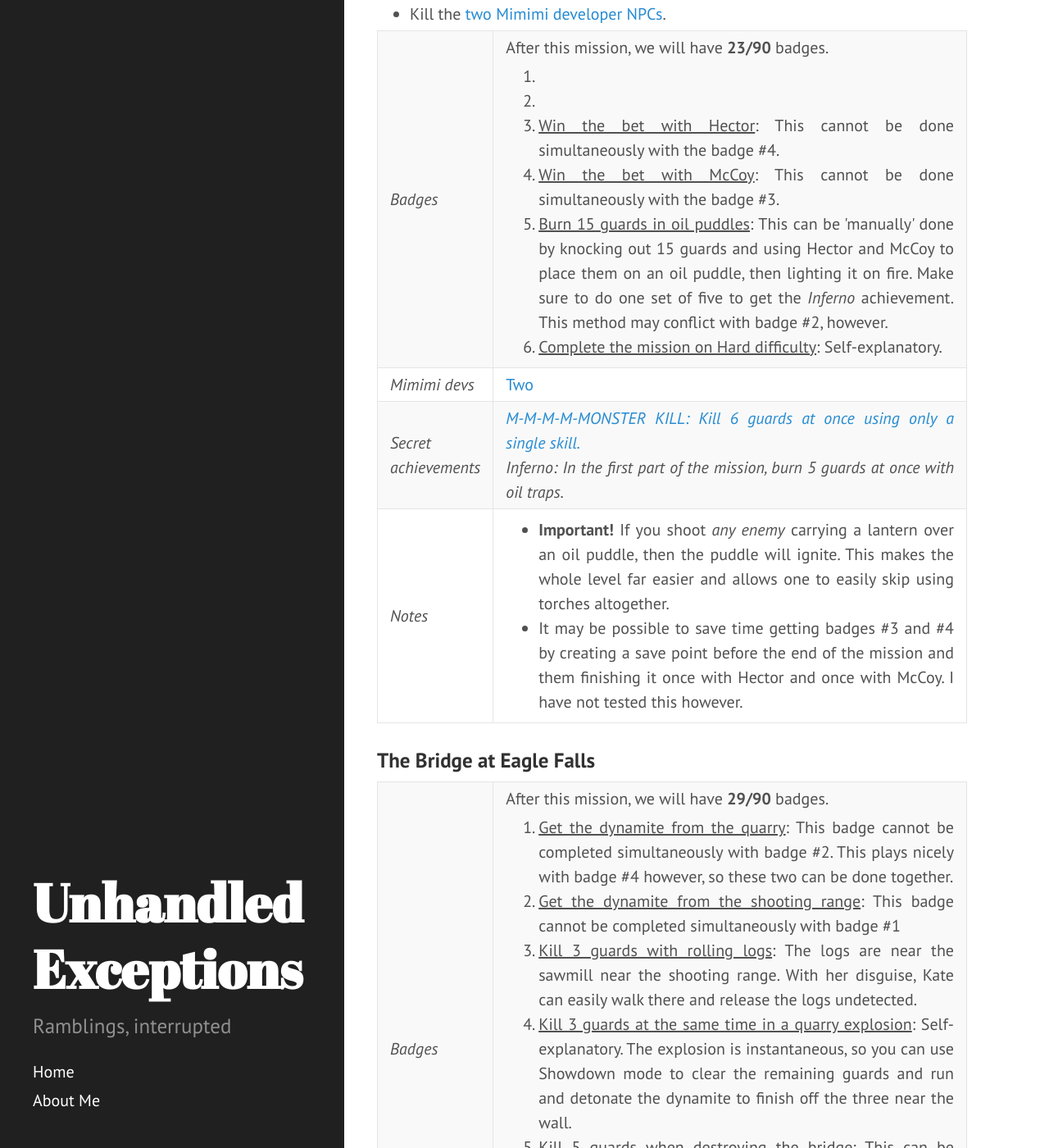
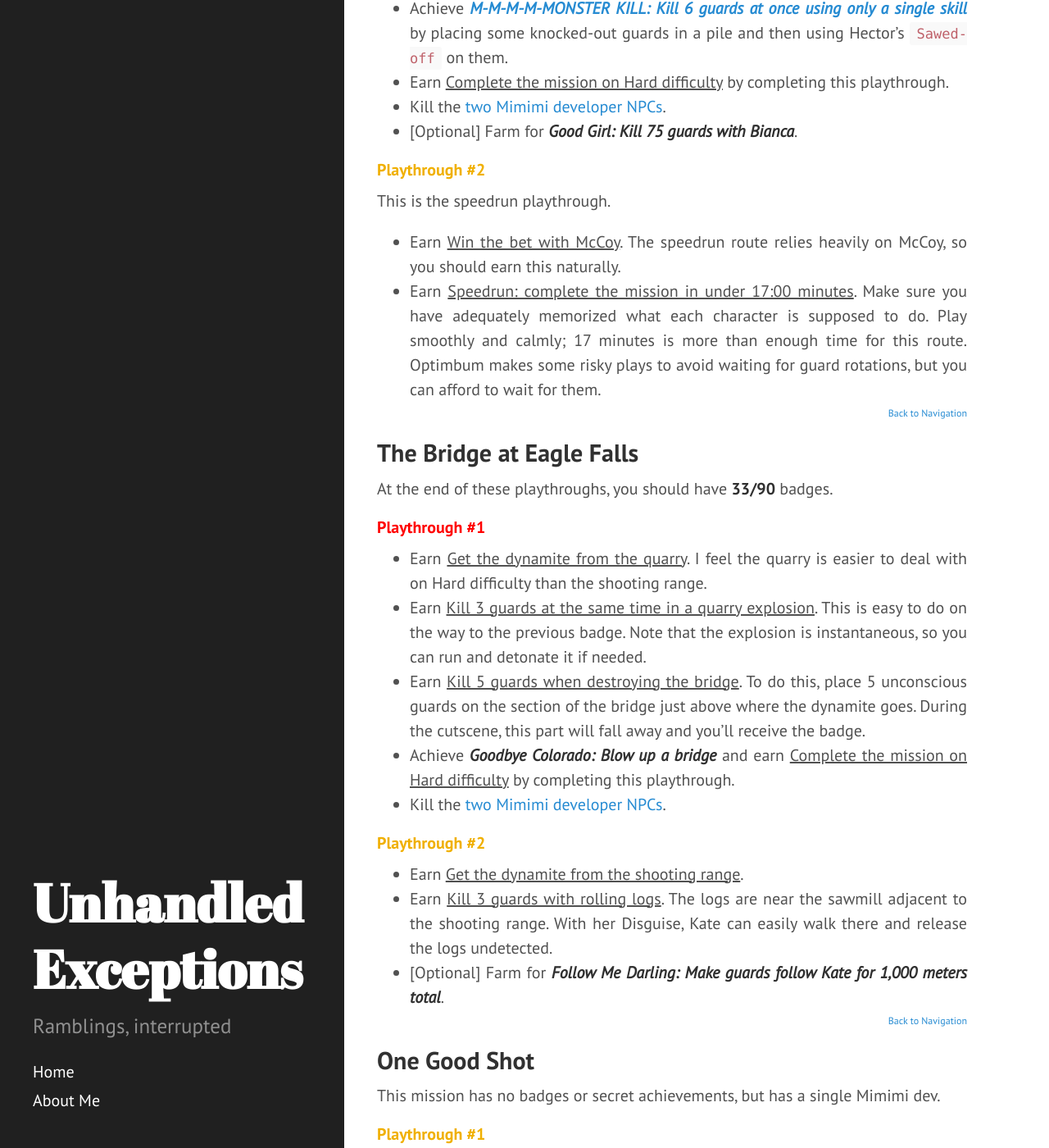
Before and after one commit to vedangnaik/vedangnaik.github.io, a Jekyll site: the page built from _posts/2021-04-28-hundred-percent-desperados.md, in a window 1280 px wide and 1400 px high, scrolled down 6162 px. Shown: the whole window at 82% size. Built offline with Jekyll 4.4.1, drawn with Linux system fonts in a browser that asks for light colours; some of the changed text lies outside the part shown.

Commit message:
Finished rewriting all of chapter 1

```diff
--- a/_posts/2021-04-28-hundred-percent-desperados.md
+++ b/_posts/2021-04-28-hundred-percent-desperados.md
@@ -30,7 +30,7 @@ With that in mind, let's begin. First, some terminology:
 
 As of the writing of this post, the base game on Steam has 36 achievements. Some of these can be contributed to from any mission (e.g. ***They Wear Red Bandanas: Kill 75 Long Coats***) while others can only be done on certain missions (e.g. ***Lost and Found: Return the money to the bank***). This guide will go through the main story on a playthrough-by-playthrough basis mainly focussing on the latter, with an emphasis on
 * ***Sheriff's Badge: Earn 90 badges***: 14 out of the 16 main story missions have eight badges each. This gives us a total of 112 badges, out of which we must earn 90. Not all of the badges are equally easy to earn however, so I have chosen what are, in my opinion, the easiest ones to get for each mission. Note that all of the fourteen missions have <u>Complete the mission on Hard difficulty.</u> and <u>Speedrun: Complete the mission in under xx:xx minutes</u>. I've elected to always do the former, and only include the latter if there is a suitably easy strategy.
-* ***Seasoned Bounty Hunter: Kill 15 of the hidden Mimimi devs*** and ***Veteran Bounty Hunter: Kill 31 hidden Mimimi devs***: The 'hidden Mimimi devs' are named NPCs which are found in out-of-the-way spots on most maps. [This guide](https://www.trueachievements.com/a298714/veteran-bounty-hunter-achievement) shows all of their locations.
+* ***Seasoned Bounty Hunter: Kill 15 of the hidden Mimimi devs*** and ***Veteran Bounty Hunter: Kill 31 hidden Mimimi devs***: The 'hidden Mimimi devs' are named NPCs which are found in out-of-the-way spots on most maps. [This guide](https://www.trueachievements.com/a298714/veteran-bounty-hunter-achievement) shows all of their locations. It suffices to just kill them and wait a few moments; you don't have to finish the mission to have the kill count.
 
 Each playthrough section will be coloured <span class="normal-difficulty">like so</span> if the difficulty is 'Normal' and <span class="hard-difficulty">like so</span> if the difficulty is 'Hard'. There will also be farming tips for some of the mission-agnostic achievements, if applicable. For these farming techniques, it suffices to create a quicksave just a second before the event, then reloading this over and over again until the desired number has been reached. For example, if farming for ***Doubletime: Kill 200 guards using Cooper's double shot***, use Showdown mode to make Cooper target two guards, then quicksave, then execute the action. After that, just reload the quicksave and execute it again over and over. Even though you're killing the same guards again and again, it still counts as separate kills in Steam achievements.
 
@@ -107,6 +107,7 @@ This section will focus on the other achievements, proceeding in a mission-by-mi
 This mission has no badges or Mimimi devs, but has a few secret achievements.
 
 <h4 class="normal-difficulty">Playthrough #1</h4>
+
 * Achieve ***[Lindberg and Hutch: Decide the outcome of a duel]("https://www.youtube.com/watch?v=esaBl_teFSI")***.
 * Achieve ***[Sorry, Dad!: Knock out your father]("https://www.youtube.com/watch?v=jWd_AASN5QE")***.
 
@@ -119,6 +120,7 @@ This mission has no badges or Mimimi devs, but has a few secret achievements.
 This is probably the easiest mission to complete in Desperado difficulty, so the last playthrough will focus on that. At the end of these playthroughs, you should have **7/90** badges.
 
 <h4 class="hard-difficulty">Playthrough #1</h4>
+
 * Achieve ***[The Picnic: Enjoy some cupcakes during a picnic](https://www.youtube.com/watch?v=esaBl_teFSI)***.
 * Shoot the first golden chicken for ***[Chicken Dinner: Kill all 3 golden chickens](https://guides.gamepressure.com/desperados-iii/guide.asp?ID=58096)***.
 * Earn <u>Save all groups of civilians</u>. This is straightforward, except for the last civilian being interrogated by Big Ann: you must move quickly to kill her before she kills him.
@@ -126,14 +128,15 @@ This is probably the easiest mission to complete in Desperado difficulty, so the
 * Earn <u>Kill 10 bandits using dynamite</u>. Just make sure to leave enough guards alive for this by the end.
 * Earn <u>Distract 3 bandits at the same time using Cooper's coin</u> by tossing a coin at the three bandits standing under the big rock.
 * Earn <u>Complete the mission on Hard difficulty</u> by completing this playthrough.
-* If necessary, farm for ***Doubletime: Kill 200 guards using Cooper's double shot*** and ***Damn Good Marksman: Snipe 50 guards with McCoy***.
+* [Optional] Farm for ***Doubletime: Kill 200 guards using Cooper's double shot*** and ***Damn Good Marksman: Snipe 50 guards with McCoy***.
 
 <h4 class="normal-difficulty">Playthrough #2</h4>
+
 * Earn <u>Don't save during the mission</u>. You can explicitly set the number of saves to 'None' in the difficulty options if you reflexively save like I do 😂. Go slowly and ensure that you can safely proceed. It's not the end of the run if you trigger an alert however: just wait it out.
-* Earn <u>Don't use firearms</u>. This is fairly straightforward. Rely on McCoy's `Bag` and Cooper's 'Knife'. Note that for pairs, Cooper can use `Knife` on one guard and immediately `Knockout` the other.
+* Earn <u>Don't use firearms</u>. This is fairly straightforward. Rely on McCoy's `Bag` and Cooper's `Knife`. Note that for pairs, Cooper can use `Knife` on one guard and immediately `Knockout` the other.
 
 <h4 style="color:purple">Playthrough #3</h4>
-* Play in 'Desperado' difficulty to earn ***Hardcore: Finish a mission on "Desperado" difficulty***.
+* Achieve ***Hardcore: Finish a mission on "Desperado" difficulty*** by completing this mission in 'Desperado' difficulty.
 
 <p style="text-align: right; font-size: 12px;">[Back to Navigation](#navigation)</p>
 
@@ -141,9 +144,10 @@ This is probably the easiest mission to complete in Desperado difficulty, so the
 
 
 ## Troublemakers in Flagstone
-This mission can actually be done quite quickly due to the interaction of guards and alerts with civil zones, so feel free to try out the speedrun badge. At the end of these playthroughs, you should have **14/90** badges.
+At the end of these playthroughs, you should have **14/90** badges.
 
 <h4 class="hard-difficulty">Playthrough #1</h4>
+
 * Earn <u>Make the deaths of 4 targets look like accidents</u>. To do so, poison Wild Marge, provoke the bull to kill Jarvis, drop the church bell onto The Duke, and drop the incomplete building wall onto McBane.
 * Earn <u>Bury Josh</u>. In the church area, there's a NPC named "Josh". After killing him, throw him into the open grave in the church courtyard to earn this.
 * Earn <u>Listen in on 10 private conversations</u>. The various conversations are marked by comic-book speech bubbles.
@@ -151,6 +155,7 @@ This mission can actually be done quite quickly due to the interaction of guards
 * Kill the [two Mimimi developer NPCs](https://www.trueachievements.com/a298714/veteran-bounty-hunter-achievement).
 
 <h4 class="normal-difficulty">Playthrough #2</h4>
+
 * Earn <u>Kill 3 mission targets at the same time</u>. This is a little finnicky, but not overly so. You must poison Wild Marge, and then, the moment her mission indicator becomes green, kill two others. I killed McBane and The Duke with Cooper's dual `Revolvers` from the top of the cliff near the church, but there are alternate methods. Note that this will set of an alert, but you can just wait for it to clear up and then re-enter the civil zone.
 * Earn <u>Don't kill or knock out anyone in the train track area</u>. This doesn't apply to McBane, in case you were wondering.
 * Earn <u>Don't touch any bushes or haystacks</u>. This isn't as hard as it sounds. Approach Wild Marge's building from the right, and Jarvis' area from the left.
@@ -164,6 +169,7 @@ This mission can actually be done quite quickly due to the interaction of guards
 The badges for this level *cannot* be done simultaneously, so we are forced to do multiple playthroughs. At the end of these playthroughs, you should have **20/90** badges.
 
 <h4 class="hard-difficulty">Playthrough #1</h4>
+
 Get the disguise for this playthrough if you wish.
 * Earn <u>Take a photo of the dead groom</u>. **Important!** This is an easy badge to *lock* yourself out of: you must pick up the Mayor's body and throw it down *before* you make Cooper and Kate jump off the balcony. Once they're down, there's no way to go back up there. Afterwards, it's fairly straightforward to carry his body to the camera and take the photo.
 * Earn <u>With Cooper, enter the building through the main balcony door</u>. **Important!** This is another easy badge to lock yourself out of: in the Kate-only part, you must make sure to *unlock the main balcony door* before the cutscene, otherwise Cooper can't enter.
@@ -172,14 +178,16 @@ Get the disguise for this playthrough if you wish.
 * Kill the [two Mimimi developer NPCs](https://www.trueachievements.com/a298714/veteran-bounty-hunter-achievement).
 
 <h4 class="normal-difficulty">Playthrough #2</h4>
-* Earn <u>Don't use a disguises</u>. This isn't as hard as it sounds; you just have to be careful and use Kate's perfume cleverly.
+
+* Earn <u>Don't use a disguise</u>. This isn't as hard as it sounds; you just have to be careful and use Kate's perfume cleverly.
 * Earn <u>Kill 15 guards with the Gatling Gun</u>. Since you don't have the disguise, you have my green light to use the gun 😎.
 
+<p style="text-align: right; font-size: 12px;">[Back to Navigation](#navigation)</p>
 
 
 
 ## O'Hara Ranch
-This mission has a pretty straightforward [speedrun strategy](https://www.youtube.com/watch?v=TYcpPkJNkAk), so the speedrun badge will be included.
+This mission has a pretty straightforward [speedrun strategy](https://www.youtube.com/watch?v=TYcpPkJNkAk), executed by speedrunner *Optibum*. Thus, the speedrun badge will be included. At the end of these playthroughs, you should have **27/90** badges.
 
 <h4 class="hard-difficulty">Playthrough #1</h4>
 This is the non-speedrun playthrough. In any case, try to follow the same route to get a feel for it.
@@ -188,124 +196,57 @@ This is the non-speedrun playthrough. In any case, try to follow the same route
 * Earn <u>Finish the mission without using a torch</u>. Note that even picking up a torch counts as 'using' it. You can shoot enemies carrying lanterns over oil puddles to light them instead.
 * Earn <u>Win the bet with Hector</u>. If you're paranoid, you can switch McCoy to non-lethal mode.
 * Earn <u>Burn 15 guards in oil puddles</u>. This can be 'manually' done by knocking out 15 guards and using Hector and McCoy to place them on an oil puddle, then lighting it on fire. Make sure to do one set of five to achieve*** Inferno: In the first part of the mission, burn 5 guards at once with oil traps***.
+* Achieve ***[M-M-M-M-MONSTER KILL: Kill 6 guards at once using only a single skill](https://www.trueachievements.com/a298714/veteran-bounty-hunter-achievement)*** by placing some knocked-out guards in a pile and then using Hector's `Sawed-off` on them.
 * Earn <u>Complete the mission on Hard difficulty</u> by completing this playthrough.
 * Kill the [two Mimimi developer NPCs](https://www.trueachievements.com/a298714/veteran-bounty-hunter-achievement).
+* [Optional] Farm for ***Good Girl: Kill 75 guards with Bianca***.
 
-<table>
-    <colgroup>
-      <col span="1" style="width: 15%;">
-      <col span="1" style="width: 85%;">
-    </colgroup>
-    <tr>
-        <td><i>Badges</i></td>
-        <td>
-            After this mission, we will have <b>23/90</b> badges.
-            <ol>
-                <li></li>
-                <li></li>
-                <li><u>Win the bet with Hector</u>: This cannot be done simultaneously with the badge #4.</li>
-                <li><u>Win the bet with McCoy</u>: This cannot be done simultaneously with the badge #3.</li>
-                <li><u>Burn 15 guards in oil puddles</u>: This can be 'manually' done by knocking out 15 guards and using Hector and McCoy to place them on an oil puddle, then lighting it on fire. Make sure to do one set of five to get the <i>Inferno</i> achievement. This method may conflict with badge #2, however.</li>
-                <li><u>Complete the mission on Hard difficulty</u>: Self-explanatory.</li>
-            </ol>
-        </td>
-    </tr>
-    <tr>
-        <td><i>Mimimi devs</i></td>
-        <td><a href="https://www.trueachievements.com/a298714/veteran-bounty-hunter-achievement">Two</a></td>
-    </tr>
-    <tr>
-        <td><i>Secret achievements</i></td>
-        <td>
-            <a href="https://www.youtube.com/watch?v=8HPY9EEK7OU"><i>M-M-M-M-MONSTER KILL: Kill 6 guards at once using only a single skill.</i></a><br>
-            <i>Inferno: In the first part of the mission, burn 5 guards at once with oil traps.</i><br>
-        </td>
-    </tr>
-    <tr>
-        <td><i>Notes</i></td>
-        <td>
-            <ul>
-                <li><b>Important!</b> If you shoot <i>any enemy</i> carrying a lantern over an oil puddle, then the puddle will ignite. This makes the whole level far easier and allows one to easily skip using torches altogether.</li>
-                <li>It may be possible to save time getting badges #3 and #4 by creating a save point before the end of the mission and them finishing it once with Hector and once with McCoy. I have not tested this however.</li>
-            </ul>
-        </td>
-    </tr>
-</table>
+<h4 class="normal-difficulty">Playthrough #2</h4>
+This is the speedrun playthrough.
+
+* Earn <u>Win the bet with McCoy</u>. The speedrun route relies heavily on McCoy, so you should earn this naturally.
+* Earn <u>Speedrun: complete the mission in under 17:00 minutes</u>. Make sure you have adequately memorized what each character is supposed to do. Play smoothly and calmly; 17 minutes is more than enough time for this route. Optimbum makes some risky plays to avoid waiting for guard rotations, but you can afford to wait for them.
+
+<p style="text-align: right; font-size: 12px;">[Back to Navigation](#navigation)</p>
 
 
-### The Bridge at Eagle Falls
-<table>
-    <colgroup>
-      <col span="1" style="width: 15%;">
-      <col span="1" style="width: 85%;">
-    </colgroup>
-    <tr>
-        <td><i>Badges</i></td>
-        <td>
-            After this mission, we will have <b>29/90</b> badges.
-            <ol>
-                <li><u>Get the dynamite from the quarry</u>: This badge cannot be completed simultaneously with badge #2. This plays nicely with badge #4 however, so these two can be done together.</li>
-                <li><u>Get the dynamite from the shooting range</u>: This badge cannot be completed simultaneously with badge #1</li>
-                <li><u>Kill 3 guards with rolling logs</u>: The logs are near the sawmill near the shooting range. With her disguise, Kate can easily walk there and release the logs undetected.</li>
-                <li><u>Kill 3 guards at the same time in a quarry explosion</u>: Self-explanatory. The explosion is instantaneous, so you can use Showdown mode to clear the remaining guards and run and detonate the dynamite to finish off the three near the wall.</li>
-                <li><u>Kill 5 guards when destroying the bridge</u>: This can be 'manually' done by knocking out 5 guards and using the characters to move them to the centre of the bridge, right above where the dynamite is placed. This can be done at any time before shooting the dynamite. The badge will appear midway through the cut-scene.</li>
-                <li><u>Complete the mission on Hard difficulty</u>: Self-explanatory.</li>
-            </ol>
-        </td>
-    </tr>
-    <tr>
-        <td><i>Mimimi devs</i></td>
-        <td><a href="https://www.trueachievements.com/a298714/veteran-bounty-hunter-achievement">Two</a></td>
-    </tr>
-    <tr>
-        <td><i>Secret achievements</i></td>
-        <td>
-            <i>Goodbye Colorado: Blow up a bridge.</i> - On completion of the level.
-        </td>
-    </tr>
-    <tr>
-        <td><i>Notes</i></td>
-        <td>
-            <ul>
-                <li>Kate's disguise makes large parts of this mission trivial, especially at Normal difficulty. With some careful planning, it may also be possible to get the <u>Don't use firearms</u> badge; this may be excessively tedious, however.</li>
-                <li>This is a good level to gain some kills with Bianca for the <i>Good Girl</i> natural achievement; Hector can easily lure almost all the guards one by one.</li>
-                <li>Don't hesitate to use Cooper's double-shot near the quarry and shooting range; since these areas are near the edge of the map, it's easier to ensure that no one will hear the gunshots.</li>
-            </ul>
-        </td>
-    </tr>
-</table>
 
 
-### One Good Shot
-<table>
-    <colgroup>
-      <col span="1" style="width: 15%;">
-      <col span="1" style="width: 85%;">
-    </colgroup>
-    <tr>
-        <td><i>Badges</i></td>
-        <td>
-            None
-        </td>
-    </tr>
-    <tr>
-        <td><i>Mimimi devs</i></td>
-        <td><a href="https://www.trueachievements.com/a298714/veteran-bounty-hunter-achievement">One</a></td>
-    </tr>
-    <tr>
-        <td><i>Secret achievements</i></td>
-        <td>
-            None
-        </td>
-    </tr>
-    <tr>
-        <td><i>Notes</i></td>
-        <td>None</td>
-    </tr>
-</table>
+## The Bridge at Eagle Falls
+At the end of these playthroughs, you should have **33/90** badges.
+
+<h4 class="hard-difficulty">Playthrough #1</h4>
+
+* Earn <u>Get the dynamite from the quarry</u>. I feel the quarry is easier to deal with on Hard difficulty than the shooting range.
+* Earn <u>Kill 3 guards at the same time in a quarry explosion</u>. This is easy to do on the way to the previous badge. Note that the explosion is instantaneous, so you can run and detonate it if needed.
+* Earn <u>Kill 5 guards when destroying the bridge</u>. To do this, place 5 unconscious guards on the section of the bridge just above where the dynamite goes. During the cutscene, this part will fall away and you'll receive the badge.
+* Achieve ***Goodbye Colorado: Blow up a bridge*** and earn <u>Complete the mission on Hard difficulty</u> by completing this playthrough.
+* Kill the [two Mimimi developer NPCs](https://www.trueachievements.com/a298714/veteran-bounty-hunter-achievement).
+
+<h4 class="normal-difficulty">Playthrough #2</h4>
+
+* Earn <u>Get the dynamite from the shooting range</u>.
+* Earn <u>Kill 3 guards with rolling logs</u>. The logs are near the sawmill adjacent to the shooting range. With her Disguise, Kate can easily walk there and release the logs undetected.
+* [Optional] Farm for ***Follow Me Darling: Make guards follow Kate for 1,000 meters total***.
+
+<p style="text-align: right; font-size: 12px;">[Back to Navigation](#navigation)</p>
 
 
-### One Hell of a Night
+
+
+## One Good Shot
+This mission has no badges or secret achievements, but has a single Mimimi dev.
+
+<h4 class="normal-difficulty">Playthrough #1</h4>
+
+* Kill the [Mimimi developer NPC](https://www.trueachievements.com/a298714/veteran-bounty-hunter-achievement).
+
+<p style="text-align: right; font-size: 12px;">[Back to Navigation](#navigation)</p>
+
+
+
+
+## One Hell of a Night
 <table>
     <colgroup>
       <col span="1" style="width: 15%;">
```
